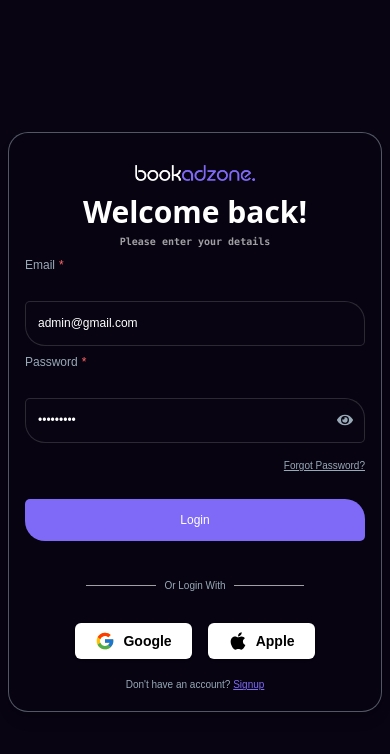
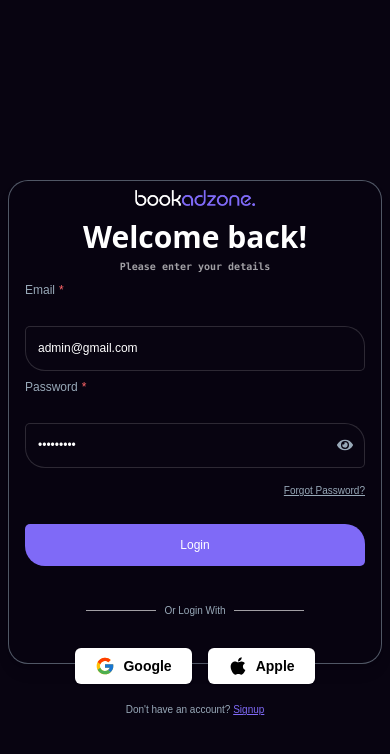
Before and after one commit to karthi-techdev/bookadzone-admin, a React (Vite) app: page /login in a window 390 px wide. Shown: the top 754 px of the page. Built offline with nearby package versions, Linux system fonts and the light colour scheme.

Commit message:
login page responsive

```diff
--- a/package.json
+++ b/package.json
@@ -14,6 +14,7 @@
   },
   "dependencies": {
     "@fontsource-variable/host-grotesk": "^5.2.8",
+    "@fontsource-variable/urbanist": "^5.2.7",
     "@tailwindcss/vite": "^4.1.7",
     "@tippyjs/react": "^4.2.6",
     "apexcharts": "^5.2.0",
--- a/src/components/atoms/BAZ-Radio.tsx
+++ b/src/components/atoms/BAZ-Radio.tsx
@@ -31,7 +31,7 @@
     className={`flex flex-col space-y-2 ${className}`}
   >
     {label && (
-      <label className="block text-xs text-[var(--light-grey-color)]">
+      <label className="lable-input absolute top-0 left-0 block text-xs text-[var(--light-grey-color)]">
         {label}
       </label>
     )}
--- a/src/components/atoms/BAZ-Select.tsx
+++ b/src/components/atoms/BAZ-Select.tsx
@@ -50,7 +50,7 @@
     >
       {label && (
         <label
-          className="block text-xs text-[var(--light-grey-color)]"
+          className="block absolute top-0 left-0 text-xs text-[var(--light-grey-color)]"
           htmlFor={id}
         >
           {label}
--- a/src/components/molecules/AuthFormContainer/AuthFormContainer.tsx
+++ b/src/components/molecules/AuthFormContainer/AuthFormContainer.tsx
@@ -68,8 +68,8 @@
           <div className="form-part flex flex-col items-center justify-center w-full">
             <div className="header-content flex flex-col justify-center items-center mt-8 mb-2">
               <img src={logo} alt={settings?.general?.siteName || 'logo'} className="w-[150px] mb-2"/>
-              <h2 className="welcome-back text-white text-[30px] font-sans font-bold">{pageTitle}</h2>
-              <p className="welcome-back text-[10px] font-mono text-[#ffffff9e] font-bold">{pageSubtitle}</p>
+              <h2 className="welcome-back text-white text-[30px]  font-bold">{pageTitle}</h2>
+              <p className="welcome-back text-[10px] text-[#ffffff9e] font-bold">{pageSubtitle}</p>
             </div>
             {formContent}
           </div>
@@ -86,7 +86,7 @@
     <section className="login-page min-h-screen flex items-center justify-center bg-[var(--main-bg-color)] px-2 md:px-0">
       <div className="login-box bg-[var(--light-dark-color)] p-4 md:p-8 grid grid-cols-1 md:grid-cols-2 gap-4 rounded-[20px] border border-[var(--light-blur-grey-color)] shadow-lg shadow-[var(--puprle-color)]/20 w-full max-w-5xl">
         {/* Left Side - Carousel */}
-        <div className="carousel-part md:pr-2 h-[530px] flex items-center justify-center">
+        <div className="carousel-part md:pr-2 px-[20px] py-0 h-[530px] flex items-center justify-center">
           <div className="carousel bg-[var(--puprle-color)] rounded-[20px] py-3 w-full h-full flex items-center relative overflow-hidden">
 
             {/* Current Slide */}
@@ -161,7 +161,7 @@
         </div>
 
         {/* Right Side - Form */}
-        <div className="form-part md:pl-2 flex flex-col items-center justify-center w-full">
+        <div className="form-part md:pl-2 h-[400px] mt-[50px] flex flex-col items-center justify-center w-full">
           <div className="header-content flex flex-col justify-center items-center mt-4 md:mt-8 mb-2">
             <img src={logo} alt={settings?.general?.siteName || 'logo'} className="w-[120px] md:w-[150px] mb-2"/>
             <h2 className="welcome-back text-white text-[30px] font-sans font-bold">{pageTitle}</h2>
--- a/src/components/molecules/LabeledInput.tsx
+++ b/src/components/molecules/LabeledInput.tsx
@@ -248,7 +248,7 @@
         className={`space-y-2 ${className}`}
       >
         {label && (
-          <label htmlFor={name} className="block text-xs text-[var(--light-grey-color)]">
+          <label htmlFor={name} className="block  text-xs text-[var(--light-grey-color)]">
             {label}
             {required && <span className="text-red-400 ml-1">*</span>}
           </label>
--- a/src/components/molecules/TableHeader.tsx
+++ b/src/components/molecules/TableHeader.tsx
@@ -144,7 +144,7 @@
             >
               <Link
                 to={addButtonLink}
-                className="mobile-add w-[80px] flex items-center justify-center px-4 py-2 bg-[var(--puprle-color)] hover:bg-[var(--puprle-color)]/90 text-white rounded-lg text-sm font-medium transition-colors"
+                className="mobile-add w-[130px] flex items-center justify-center px-4 py-2 bg-[var(--puprle-color)] hover:bg-[var(--puprle-color)]/90 text-white rounded-lg text-sm font-medium transition-colors"
               >
                 <FiPlus className="mr-2" /> {addButtonLabel}
               </Link>
--- a/src/index.css
+++ b/src/index.css
@@ -40,7 +40,7 @@
 
 
 body {
-  font-family: 'Host Grotesk Variable', sans-serif;
+  font-family: 'Urbanist Variable', sans-serif;
   background-color: var(--dark-color);
 }
 
--- a/src/main.tsx
+++ b/src/main.tsx
@@ -3,6 +3,7 @@
 import './index.css';
 import App from './App';
 import { BrowserRouter } from 'react-router-dom';
+import '@fontsource-variable/urbanist';
 import Login from './components/templates/auth/loginTemplate';
 import LoginOtp from './components/templates/auth/otpTemplate';
 import Advertiser from './components/templates/auth/advertiserTemplate';
```
Also changed, not shown: 1 other file (tests, documents, lock files or other folders).
